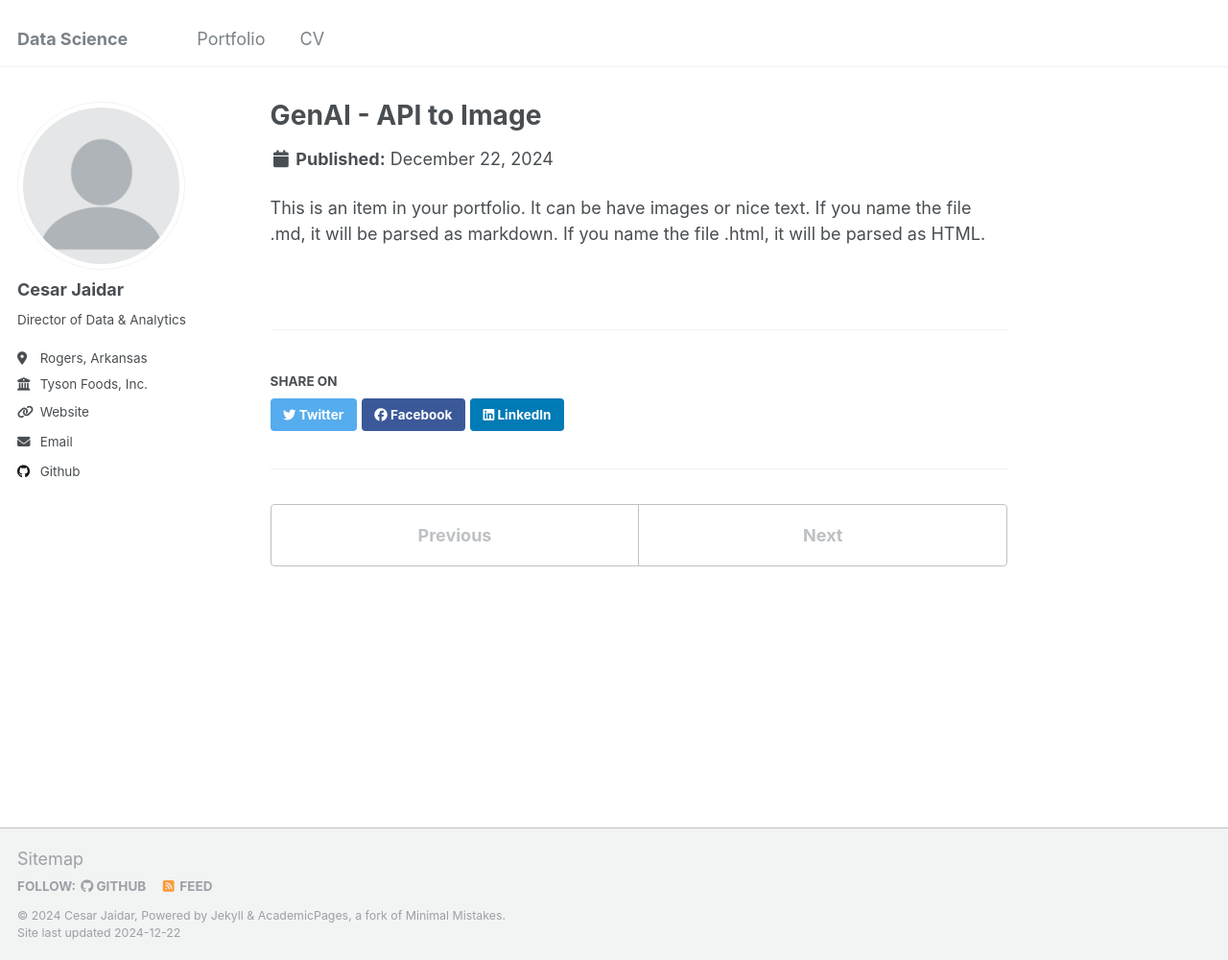
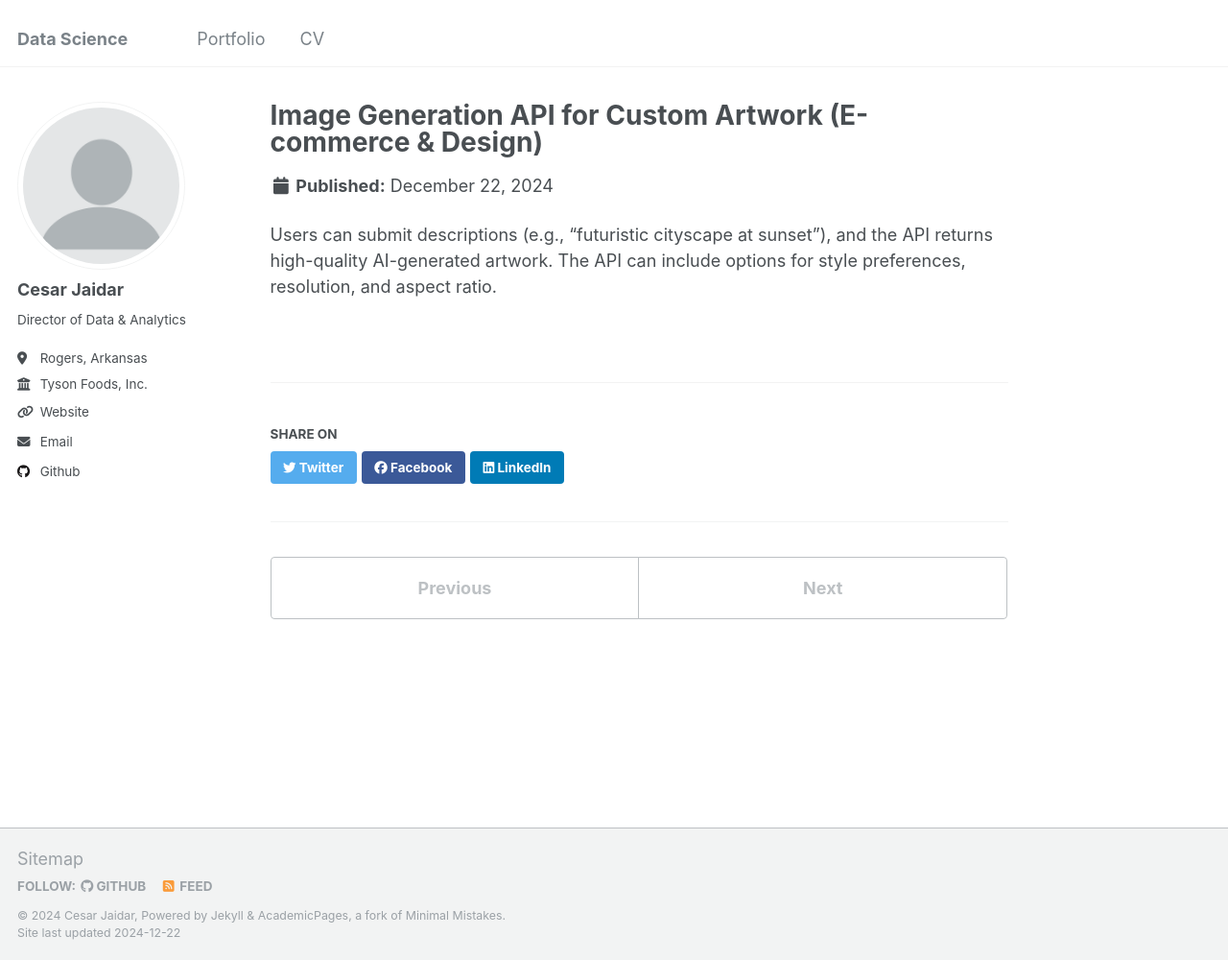
Before and after one commit to cesarjaidar/portfolio, a Jekyll site: the page built from _portfolio/Project 4.md, in a window 1280 px wide and 1000 px high. Shown: the whole window at 96% size. Built offline with Jekyll 4.4.1, drawn with Linux system fonts in a browser that asks for light colours.

Commit message:
Update Project 4.md

```diff
--- a/_portfolio/Project 4.md
+++ b/_portfolio/Project 4.md
@@ -1,7 +1,7 @@
 ---
-title: "GenAI - API to Image"
-excerpt: "Example in Python on how to use an API to generate images<br/><img src='/images/500x300.png'>"
+title: "Image Generation API for Custom Artwork (E-commerce & Design)"
+excerpt: "Create an API that generates custom images based on text prompts using diffusion models or DALL·E."
 collection: portfolio
 ---
 
-This is an item in your portfolio. It can be have images or nice text. If you name the file .md, it will be parsed as markdown. If you name the file .html, it will be parsed as HTML.
+Users can submit descriptions (e.g., “futuristic cityscape at sunset”), and the API returns high-quality AI-generated artwork. The API can include options for style preferences, resolution, and aspect ratio.
```
